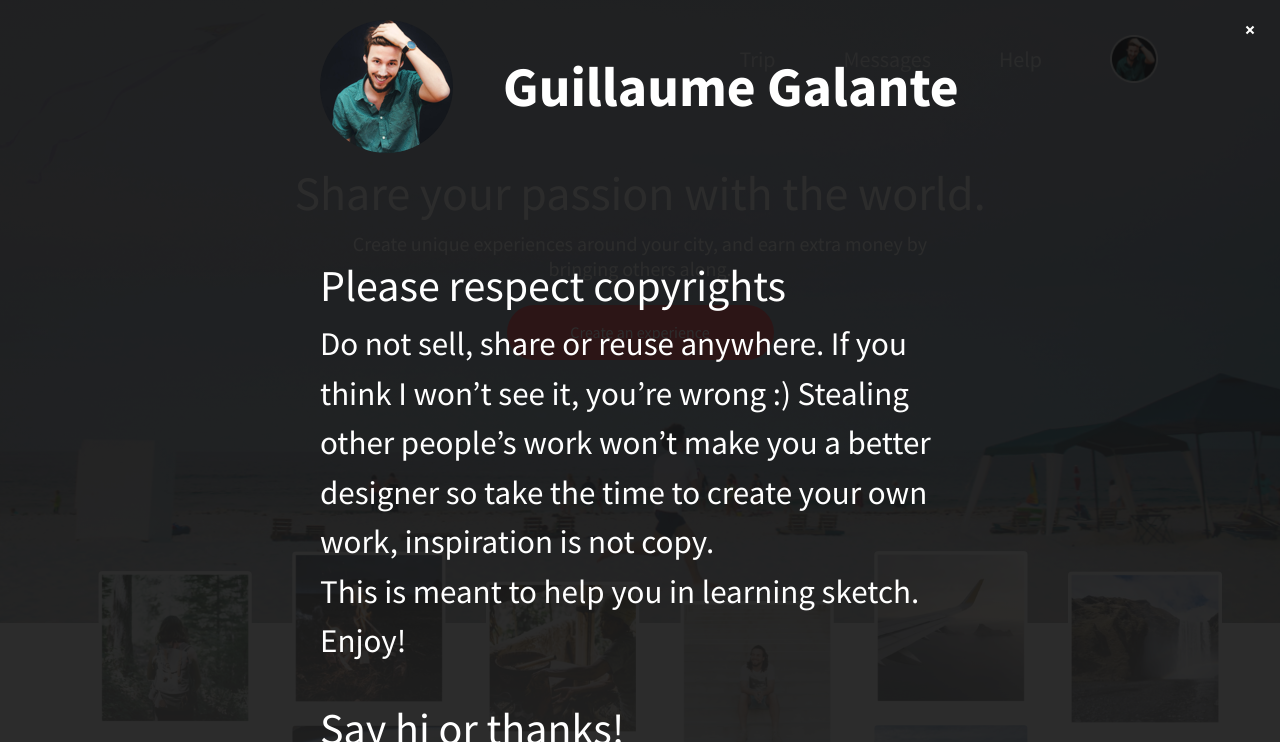
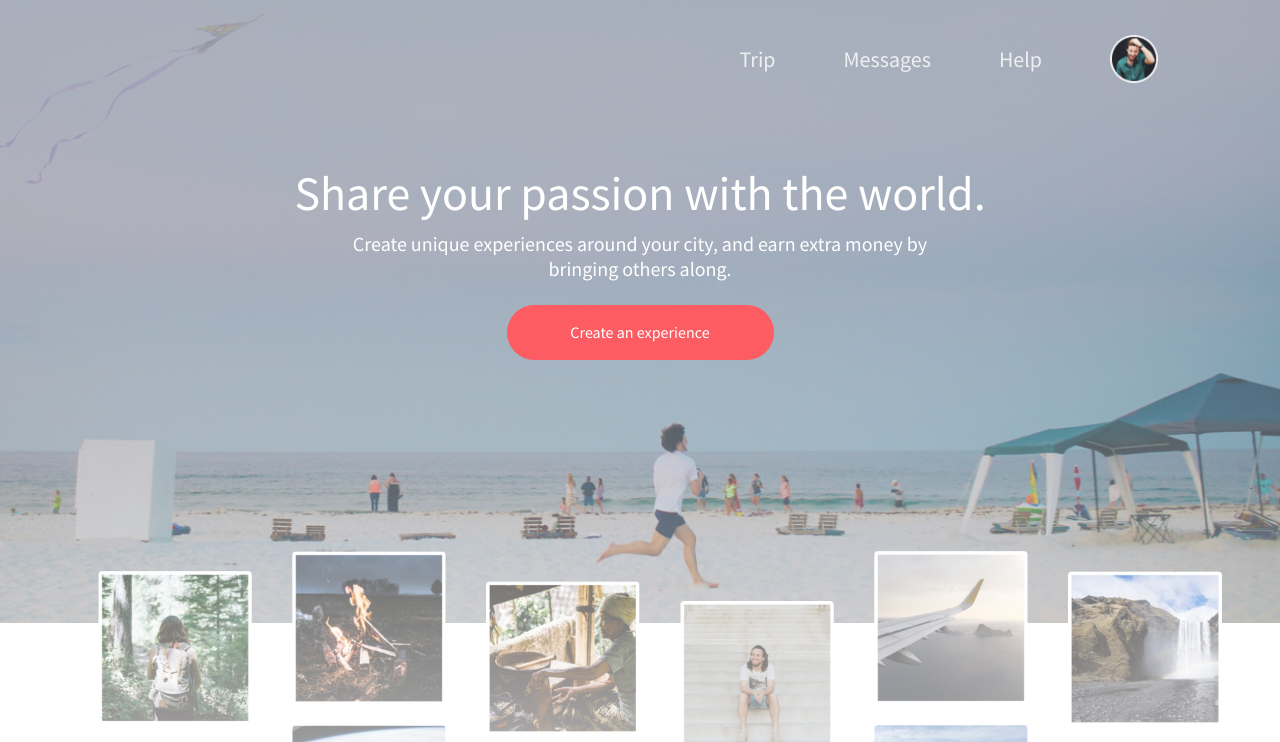
Before and after one commit to jttavares/exported, a plain HTML site: page index.html in a window 1280 px wide. Shown: the top 742 px of the page. Drawn offline with nearby package versions, Linux system fonts and the light colour scheme.

Commit message:
deactivate modal

```diff
--- a/index.html
+++ b/index.html
@@ -15,7 +15,7 @@
 
 
 <body>
-  <div id="myModal" class="modal is-active">
+  <div id="myModal" class="modal">
       <div class="modal-background"></div>
       <div class="modal-content">
 
```
